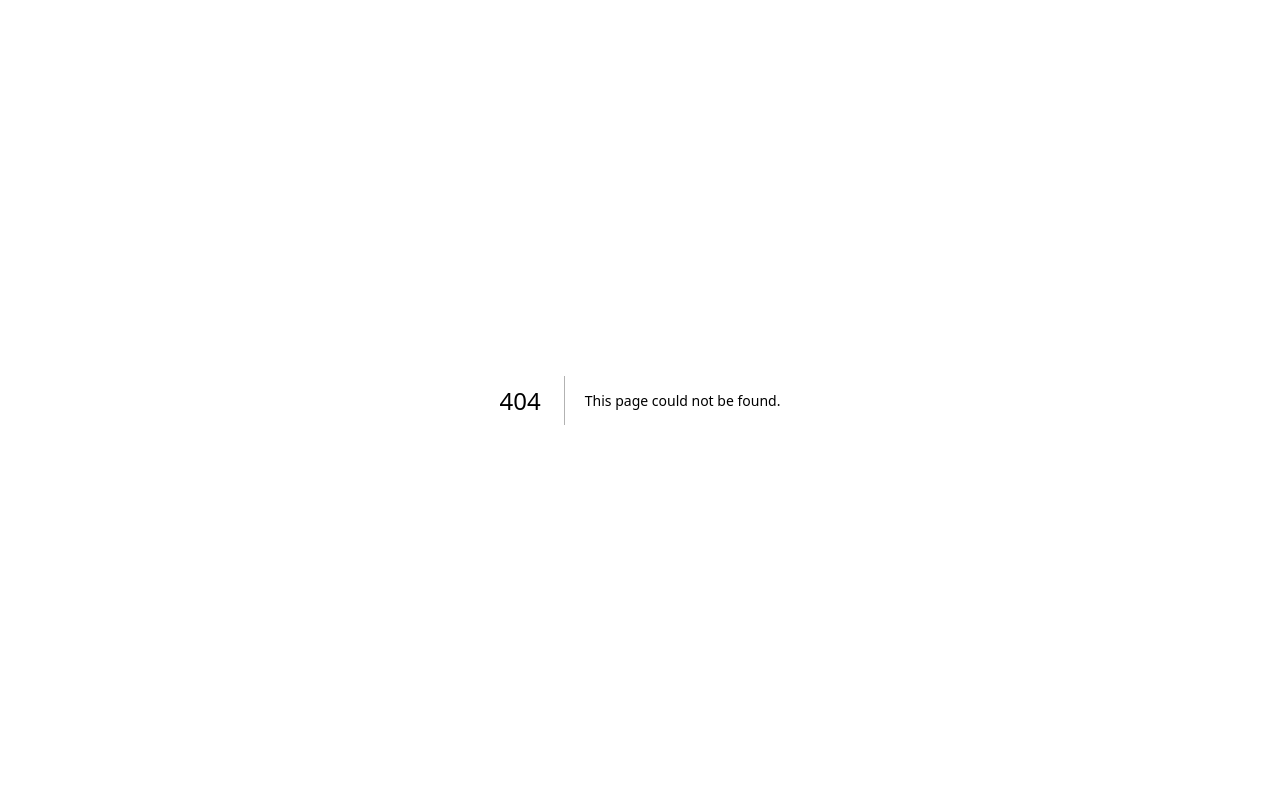
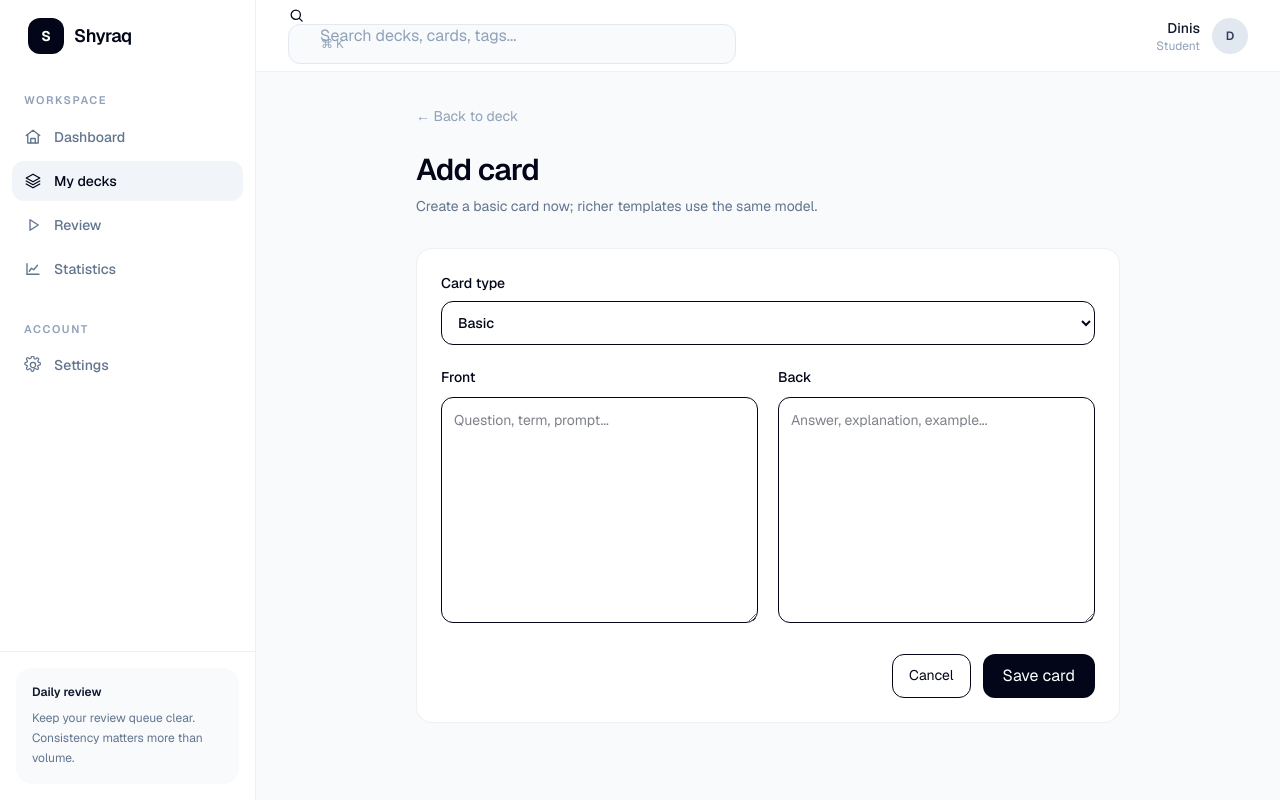
Before and after one commit to Dinislam2009/shyraq, a Next.js app: page /decks/1/cards/new in a window 1280 px wide. Before the commit this address had no page. Built offline with nearby package versions, Linux system fonts and the light colour scheme.

Commit message:
feat: add src/app/decks/[id]/cards/new/page.tsx

```diff
--- /dev/null
+++ b/src/app/decks/[id]/cards/new/page.tsx
@@ -0,0 +1,9 @@
+import Link from "next/link";
+import { AppShell } from "@/components/app-shell";
+import { createCard } from "@/app/decks/[id]/cards/actions";
+
+export default async function NewCardPage({params}:{params:Promise<{id:string}>}){
+ const {id}=await params;
+ return <AppShell><div className="mx-auto max-w-3xl px-5 py-8 sm:px-8"><Link href={"/decks/"+id} className="text-sm text-slate-400 hover:text-slate-700">← Back to deck</Link><h1 className="mt-6 text-3xl font-semibold tracking-tight">Add card</h1><p className="mt-2 text-sm text-slate-500">Create a basic card now; richer templates use the same model.</p>
+ <form action={createCard.bind(null,id)} className="mt-8 rounded-2xl border border-black/[0.06] bg-white p-6"><label className="block text-sm font-medium">Card type<select name="kind" className="mt-2 h-11 w-full rounded-xl border px-3 text-sm"><option value="basic">Basic</option><option value="reverse">Reverse</option><option value="cloze">Cloze</option><option value="multiple_choice">Multiple choice</option><option value="image">Image</option><option value="custom">Custom</option></select></label><div className="mt-5 grid gap-5 md:grid-cols-2"><label className="block"><span className="text-sm font-medium">Front</span><textarea name="front" required rows={10} className="mt-2 w-full rounded-xl border px-3 py-3 text-sm" placeholder="Question, term, prompt..."/></label><label className="block"><span className="text-sm font-medium">Back</span><textarea name="back" required rows={10} className="mt-2 w-full rounded-xl border px-3 py-3 text-sm" placeholder="Answer, explanation, example..."/></label></div><div className="mt-6 flex justify-end gap-3"><Link href={"/decks/"+id} className="rounded-xl border px-4 py-2.5 text-sm">Cancel</Link><button className="rounded-xl bg-slate-950 px-5 py-2.5 text-sm font-semibold text-white">Save card</button></div></form></div></AppShell>;
+}
```
